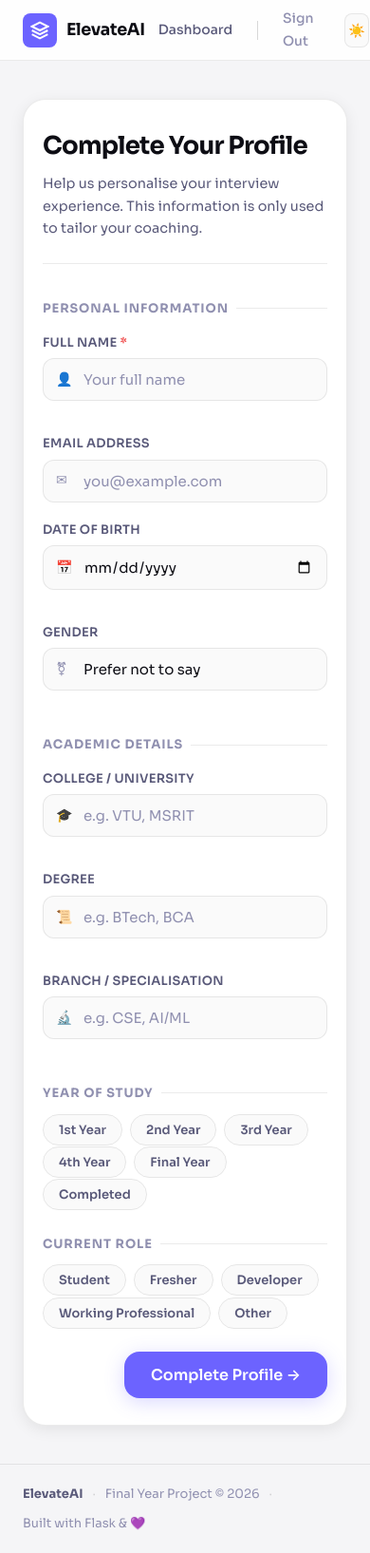
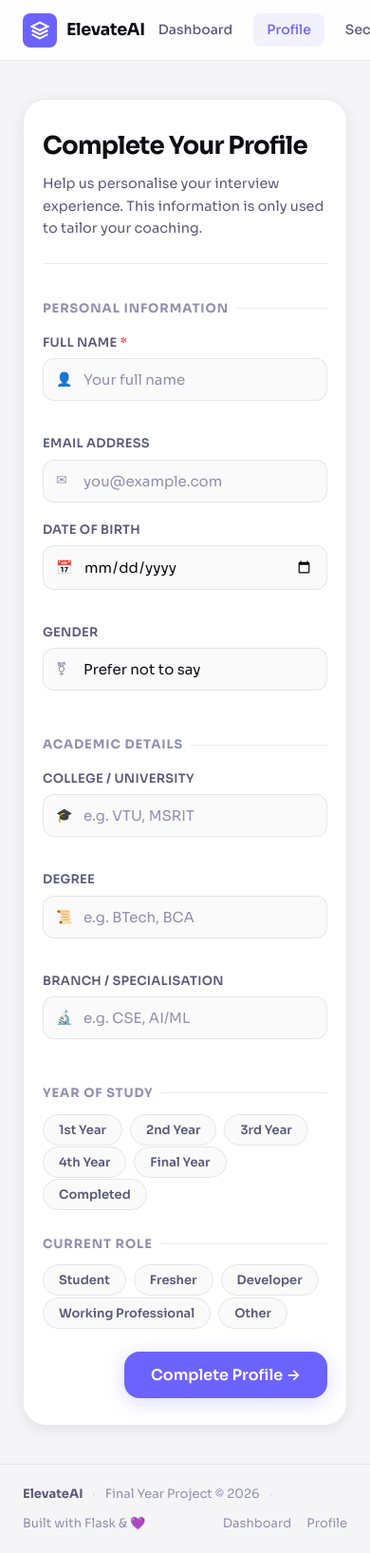
Before and after one commit to Suhas-H-N/ElevateAI, a Flask app: page /profile_setup in a window 390 px wide. Shown: the whole page at 95% size. Run offline with Flask 3, Linux system fonts and the light colour scheme; the visitor is signed in with stand-in values (Sample User, id 1).

Commit message:
feat(core): add reusable base layout with responsive navbar, theme persistence, flash notification system, page transitions, and session-aware navigation

```diff
--- a/templates/base.html
+++ b/templates/base.html
@@ -4,24 +4,16 @@
     <meta charset="UTF-8">
     <meta name="viewport" content="width=device-width, initial-scale=1.0">
     <title>{% block title %}ElevateAI{% endblock %}</title>
-
-    <!-- Fonts -->
     <link rel="preconnect" href="https://fonts.googleapis.com">
     <link rel="preconnect" href="https://fonts.gstatic.com" crossorigin>
-    <link href="https://fonts.googleapis.com/css2?family=Sora:wght@300;400;500;600;700&family=JetBrains+Mono:wght@400;500&display=swap" rel="stylesheet">
-
-    <!-- Chart.js (loaded in head, before content) -->
+    <link href="https://fonts.googleapis.com/css2?family=Sora:wght@300;400;500;600;700&family=JetBrains+Mono:wght@400;500;700&display=swap" rel="stylesheet">
     <script src="https://cdn.jsdelivr.net/npm/chart.js@4.4.2/dist/chart.umd.min.js"></script>
-
-    <!-- CSS -->
     <link rel="stylesheet" href="{{ url_for('static', filename='style.css') }}">
-
     {% block head %}{% endblock %}
 </head>
-
 <body>
 
-<!-- ═══════════════ NAVBAR ═══════════════ -->
+<!-- NAVBAR -->
 <nav class="navbar">
     <div class="nav-inner">
         <a href="{{ url_for('dashboard') if session.get('user_id') else url_for('login') }}" class="nav-brand">
@@ -38,13 +30,15 @@
         <div class="nav-actions">
             {% if session.get("user_id") %}
                 <a href="{{ url_for('dashboard') }}" class="nav-link {% if request.endpoint == 'dashboard' %}active{% endif %}">Dashboard</a>
+                <a href="{{ url_for('profile_setup') }}" class="nav-link {% if request.endpoint == 'profile_setup' %}active{% endif %}">Profile</a>
+                <a href="{{ url_for('reset_password') }}" class="nav-link {% if request.endpoint == 'reset_password' %}active{% endif %}">Security</a>
                 <div class="nav-divider"></div>
                 <a href="{{ url_for('logout') }}" class="nav-link nav-logout">Sign Out</a>
             {% else %}
                 <a href="{{ url_for('login') }}" class="nav-link {% if request.endpoint == 'login' %}active{% endif %}">Sign In</a>
                 <a href="{{ url_for('signup') }}" class="nav-btn">Get Started</a>
             {% endif %}
-            <button class="theme-btn" id="themeToggle" aria-label="Toggle theme" title="Toggle dark mode">
+            <button class="theme-btn" id="themeToggle" aria-label="Toggle theme">
                 <span class="theme-icon-light">☀️</span>
                 <span class="theme-icon-dark">🌙</span>
             </button>
@@ -52,7 +46,7 @@
     </div>
 </nav>
 
-<!-- ═══════════════ FLASH MESSAGES ═══════════════ -->
+<!-- FLASH -->
 {% with messages = get_flashed_messages(with_categories=true) %}
     {% if messages %}
     <div class="flash-stack" id="flashStack">
@@ -69,12 +63,10 @@
     {% endif %}
 {% endwith %}
 
-<!-- ═══════════════ PAGE CONTENT ═══════════════ -->
 <main class="page-main" id="pageMain">
     {% block content %}{% endblock %}
 </main>
 
-<!-- ═══════════════ FOOTER ═══════════════ -->
 <footer class="footer">
     <div class="footer-inner">
         <span class="footer-brand">ElevateAI</span>
@@ -82,56 +74,33 @@
         <span>Final Year Project © 2026</span>
         <span class="footer-sep">·</span>
         <span>Built with Flask &amp; 💜</span>
+        <div class="footer-links">
+            {% if session.get('user_id') %}
+            <a href="{{ url_for('dashboard') }}">Dashboard</a>
+            <a href="{{ url_for('profile_setup') }}">Profile</a>
+            {% endif %}
+        </div>
     </div>
 </footer>
 
-<!-- ═══════════════ SCRIPTS ═══════════════ -->
 <script>
-// ── THEME MANAGEMENT ──
 const html = document.documentElement;
 const themeBtn = document.getElementById('themeToggle');
-
-function applyTheme(theme) {
-    html.setAttribute('data-theme', theme);
-    localStorage.setItem('elevate_theme', theme);
-}
-
-function toggleTheme() {
-    const current = html.getAttribute('data-theme');
-    applyTheme(current === 'dark' ? 'light' : 'dark');
-}
-
-// Restore saved theme
-const savedTheme = localStorage.getItem('elevate_theme') || 'light';
-applyTheme(savedTheme);
+function applyTheme(t) { html.setAttribute('data-theme', t); localStorage.setItem('elevate_theme', t); }
+function toggleTheme() { applyTheme(html.getAttribute('data-theme') === 'dark' ? 'light' : 'dark'); }
+applyTheme(localStorage.getItem('elevate_theme') || 'light');
 themeBtn.addEventListener('click', toggleTheme);
 
-// ── AUTO-DISMISS FLASH ──
 setTimeout(() => {
-    const stack = document.getElementById('flashStack');
-    if (stack) {
-        stack.style.opacity = '0';
-        stack.style.transition = 'opacity 0.5s ease';
-        setTimeout(() => stack.remove(), 500);
-    }
-}, 4000);
+    const s = document.getElementById('flashStack');
+    if (s) { s.style.transition = 'opacity 0.5s'; s.style.opacity = '0'; setTimeout(() => s.remove(), 500); }
+}, 4500);
 
-// ── PAGE ENTRY ANIMATION ──
 document.addEventListener('DOMContentLoaded', () => {
-    const main = document.getElementById('pageMain');
-    if (main) {
-        main.style.opacity = '0';
-        main.style.transform = 'translateY(12px)';
-        requestAnimationFrame(() => {
-            main.style.transition = 'opacity 0.4s ease, transform 0.4s ease';
-            main.style.opacity = '1';
-            main.style.transform = 'translateY(0)';
-        });
-    }
+    const m = document.getElementById('pageMain');
+    if (m) { m.style.opacity='0'; m.style.transform='translateY(12px)'; requestAnimationFrame(() => { m.style.transition='opacity 0.4s ease, transform 0.4s ease'; m.style.opacity='1'; m.style.transform='translateY(0)'; }); }
 });
 </script>
-
 {% block scripts %}{% endblock %}
-
 </body>
 </html>
```
